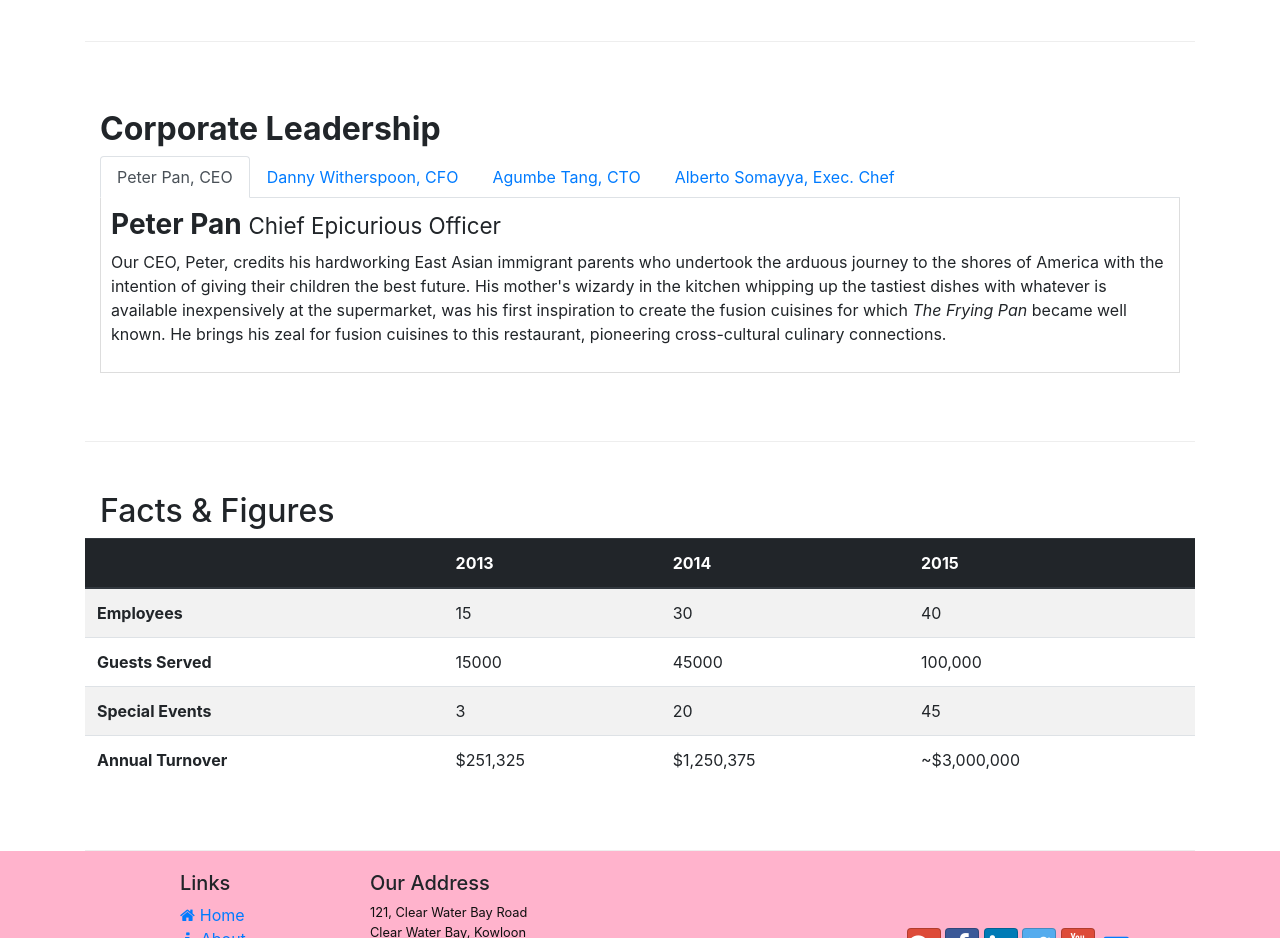
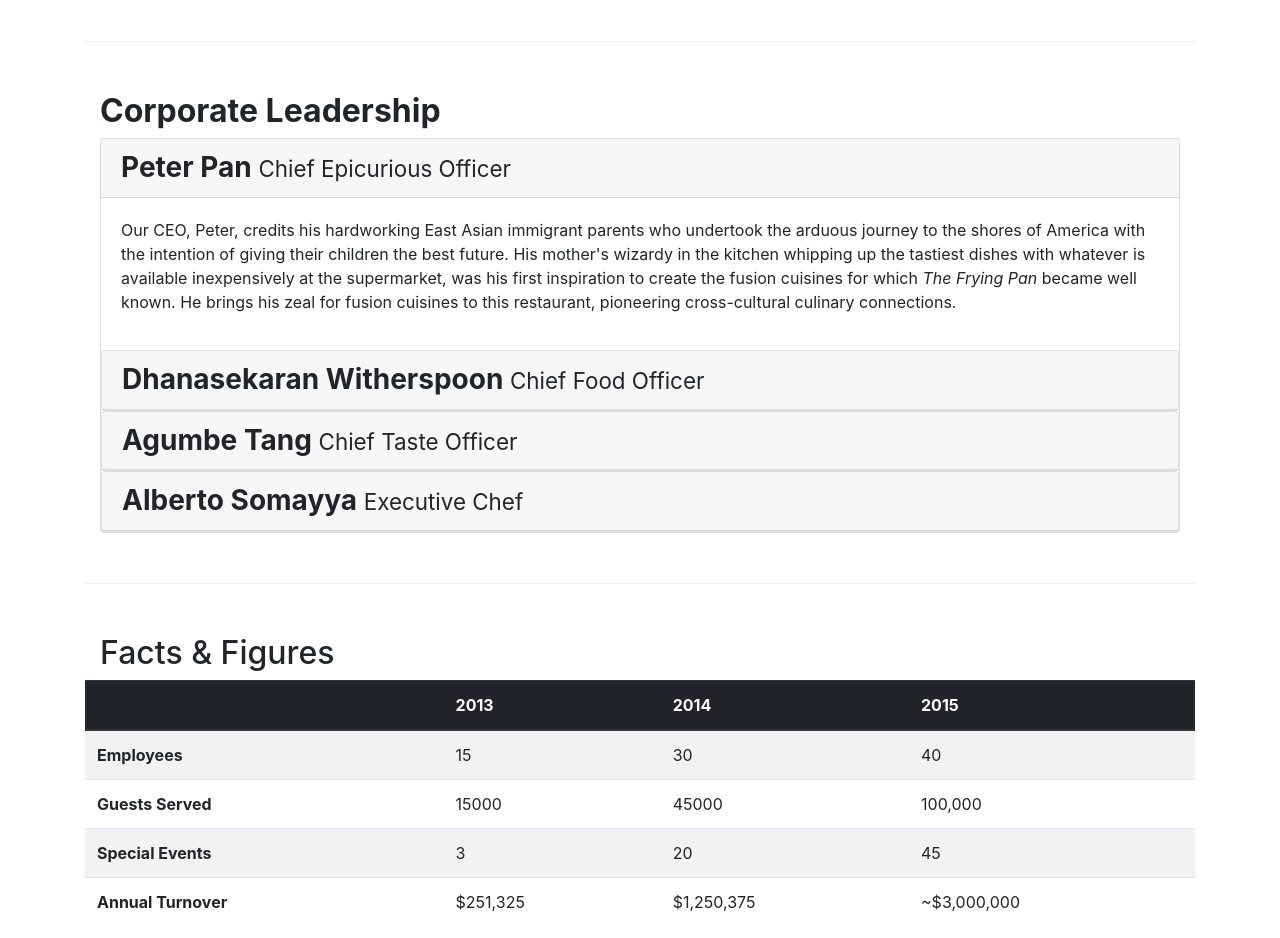
Before and after one commit to nikizhelqzkov/webDev, a website: page aboutus.html in a window 1280 px wide. Shown: the part 900-1838 px from the top of the page. Drawn offline with nearby package versions, Linux system fonts and the light colour scheme.

Commit message:
changing tabs with accordings

```diff
--- a/aboutus.html
+++ b/aboutus.html
@@ -125,27 +125,19 @@
       <div class="row row-content align-items-center">
         <div class="col-12">
           <h2 class="font-weight-bold">Corporate Leadership</h2>
-          <ul class="nav nav-tabs">
-            <li class="nav-item">
-              <a class="nav-link active" href="#peter" role="tab" data-toggle="tab">Peter Pan, CEO</a>
-            </li>
-            <li class="nav-item">
-              <a class="nav-link" href="#danny" role="tab" data-toggle="tab">Danny Witherspoon, CFO</a>
-            </li>
-            <li class="nav-item">
-              <a class="nav-link" href="#agumbe" role="tab" data-toggle="tab">Agumbe Tang, CTO</a>
-            </li>
-            <li class="nav-item">
-              <a class="nav-link" href="#alberto" role="tab" data-toggle="tab">Alberto Somayya, Exec. Chef</a>
-            </li>
-          </ul>
-          <div class="tab-content">
-            <div role="tabpanel" class="tab-pane fade show active" id="peter">
-              <h3 class="font-weight-bold">
+
+          <div id="accordion">
+            <div class="card">
+              <div class="card-header" role="tab" id="peterhead">
+                <h3 class="mb-0 font-weight-bold">
+                  <a data-toggle="collapse" data-target="#peter">
                     Peter Pan <small>Chief Epicurious Officer</small>
+                  </a>
                 </h3>
-              <p class="d-none d-sm-block">
-                Our CEO, Peter, credits his hardworking East Asian immigrant
+              </div>
+              <div class="collapse show" id="peter" data-parent="#accordion">
+                <div class="card-body">
+                  <p class="d-none d-sm-block">Our CEO, Peter, credits his hardworking East Asian immigrant
                     parents who undertook the arduous journey to the shores of America
                     with the intention of giving their children the best future. His
                     mother's wizardy in the kitchen whipping up the tastiest dishes
@@ -153,48 +145,67 @@
                     his first inspiration to create the fusion cuisines for which
                     <em>The Frying Pan</em> became well known. He brings his zeal for
                     fusion cuisines to this restaurant, pioneering cross-cultural
-                culinary connections.
-              </p>
+                    culinary connections.</p>
                 </div>
-            <div role="tabpanel" class="tab-pane fade" id="danny">
-              <h3 class="font-weight-bold">
+              </div>
+              <div class="card">
+                <div class="card-header" role="tab" id="dannyhead">
+                  <h3 class="mb-0 font-weight-bold">
+                    <a class="collapsed" data-toggle="collapse" data-target="#danny">
                       Dhanasekaran Witherspoon <small>Chief Food Officer</small>
+                    </a>
                   </h3>
-              <p class="d-none d-sm-block">
-                Our CFO, Danny, as he is affectionately referred to by his
+                </div>
+                <div class="collapse" id="danny" data-parent="#accordion">
+                  <div class="card-body">
+                    <p class="d-none d-sm-block"> Our CFO, Danny, as he is affectionately referred to by his
                       colleagues, comes from a long established family tradition in
                       farming and produce. His experiences growing up on a farm in the
                       Australian outback gave him great appreciation for varieties of
                       food sources. As he puts it in his own words,
                       <em>Everything that runs, wins, and everything that stays,
-                  pays!</em>
-              </p>
+                        pays!</em></p>
                   </div>
-            <div role="tabpanel" class="tab-pane fade" id="agumbe">
-              <h3 class="font-weight-bold">
+                </div>
+              </div>
+              <div class="card">
+                <div class="card-header" role="tab" id="agumbehead">
+                  <h3 class="mb-0 font-weight-bold">
+                    <a class="collapsed" data-toggle="collapse" data-target="#agumbe">
                       Agumbe Tang <small>Chief Taste Officer</small>
+                    </a>
                   </h3>
-              <p class="d-none d-sm-block">
-                Blessed with the most discerning gustatory sense, Agumbe, our CTO,
+                </div>
+                <div class="collapse" id="agumbe" data-parent="#accordion">
+                  <div class="card-body">
+                    <p class="d-none d-sm-block"> Blessed with the most discerning gustatory sense, Agumbe, our CTO,
                       personally ensures that every dish that we serve meets his
                       exacting tastes. Our chefs dread the tongue lashing that ensues if
                       their dish does not meet his exacting standards. He lives by his
                       motto,
-                <em>You click only if you survive my lick.</em>
-              </p>
+                      <em>You click only if you survive my lick.</em></p>
                   </div>
-            <div role="tabpanel" class="tab-pane fade" id="alberto">
-              <h3 class="font-weight-bold">
+                </div>
+              </div>
+              <div class="card">
+                <div class="card-header" role="tab" id="albertohead">
+                  <h3 class="mb-0 font-weight-bold">
+                    <a class="collapsed" data-toggle="collapse" data-target="#alberto">
                       Alberto Somayya <small>Executive Chef</small>
+                    </a>
                   </h3>
-              <p class="d-none d-sm-block">
-                Award winning three-star Michelin chef with wide International
+                </div>
+                <div class="collapse" id="alberto" data-parent="#accordion">
+                  <div class="card-body">
+                    <p class="d-none d-sm-block">Award winning three-star Michelin chef with wide International
                       experience having worked closely with whos-who in the culinary
                       world, he specializes in creating mouthwatering Indo-Italian
                       fusion experiences. He says,
                       <em>Put together the cuisines from the two craziest cultures, and
-                  you get a winning hit! Amma Mia!</em>
-              </p>
+                        you get a winning hit! Amma Mia!</em></p>
+                  </div>
+                </div>
+              </div>
             </div>
           </div>
         </div>
```
Lines whose indentation alone changed are shown as unchanged.
